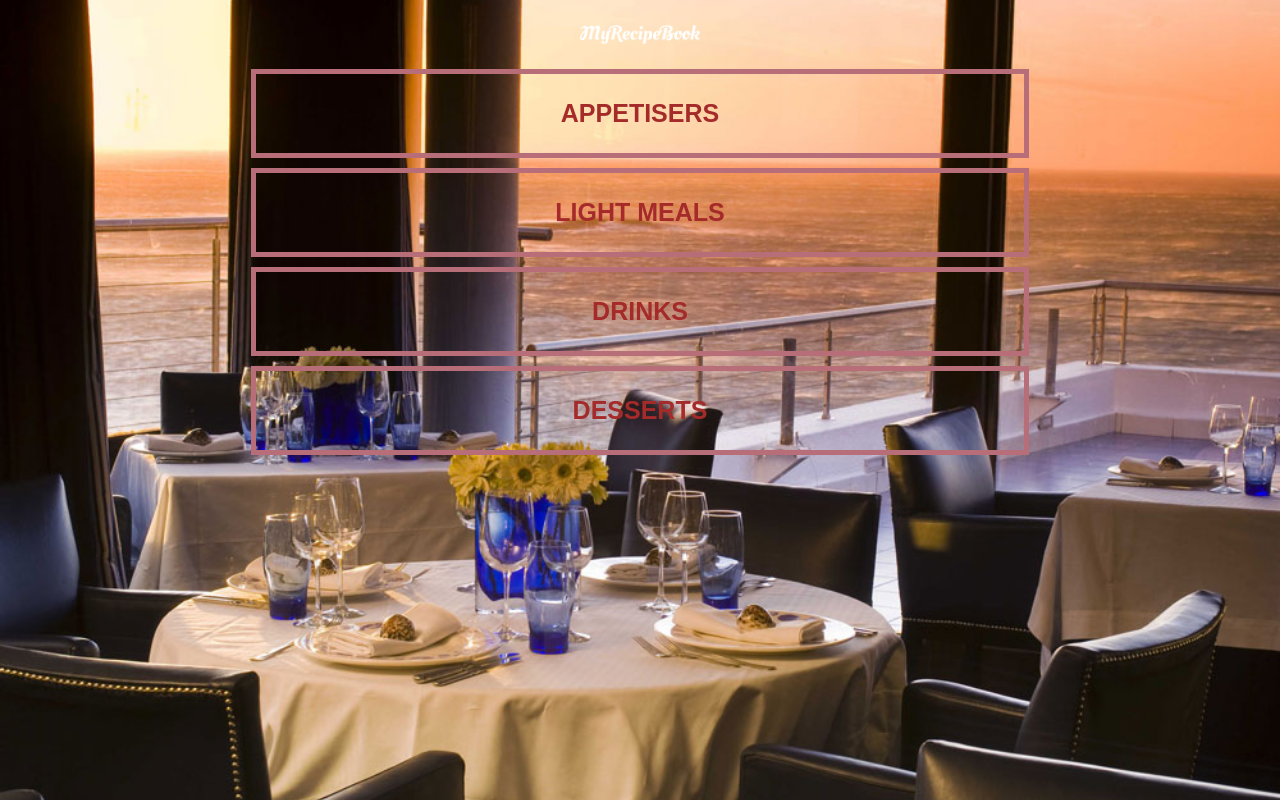
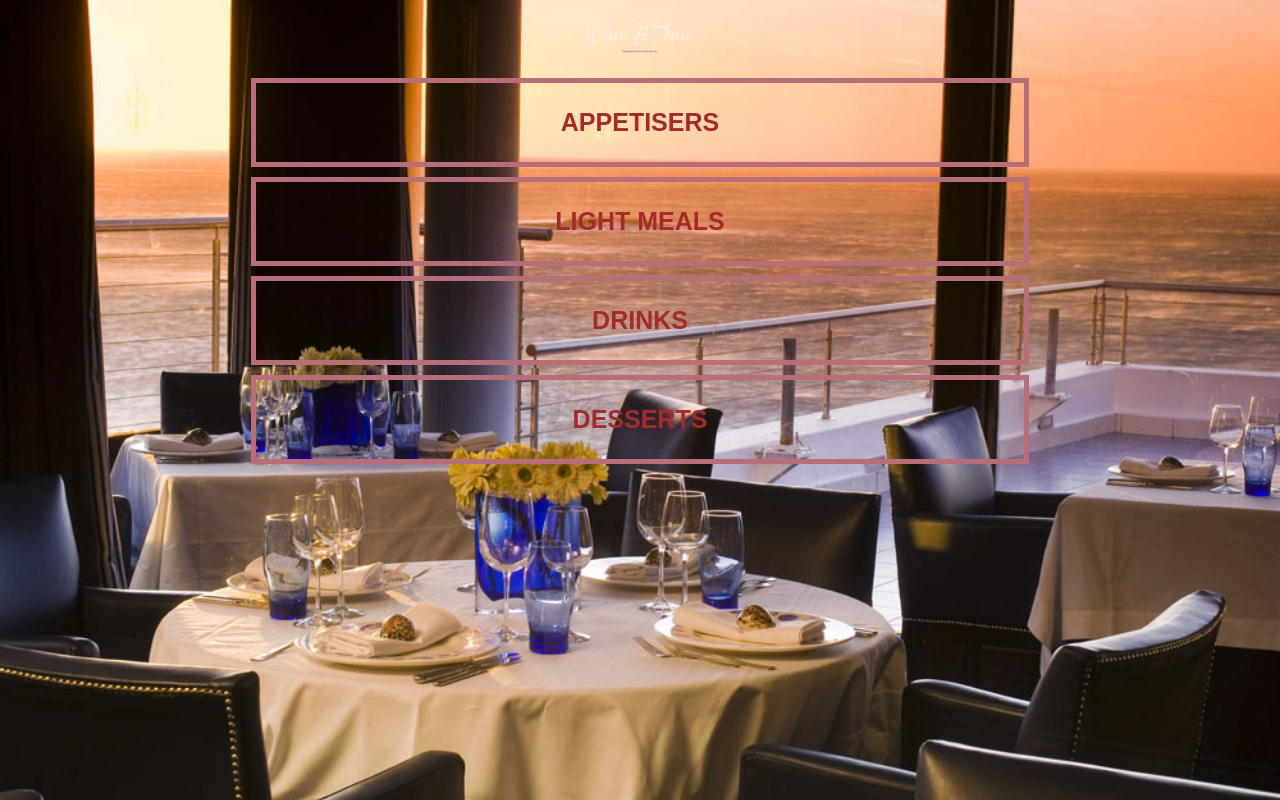
Before and after one commit to lele3mabizela-ITvarsity/Online-Menu-App, a plain HTML site: page index.html in a window 1280 px wide. Drawn offline with Linux system fonts and the light colour scheme.

Commit message:
Update index.html

```diff
--- a/index.html
+++ b/index.html
@@ -12,7 +12,7 @@
 
 		<div id="home">
 
-			<img src="images/logo-text.png" id="home-logo-text">
+			<img src="images/generatedtext.png" id="home-logo-text">
 
 			<div class="home-menu">
 
```
